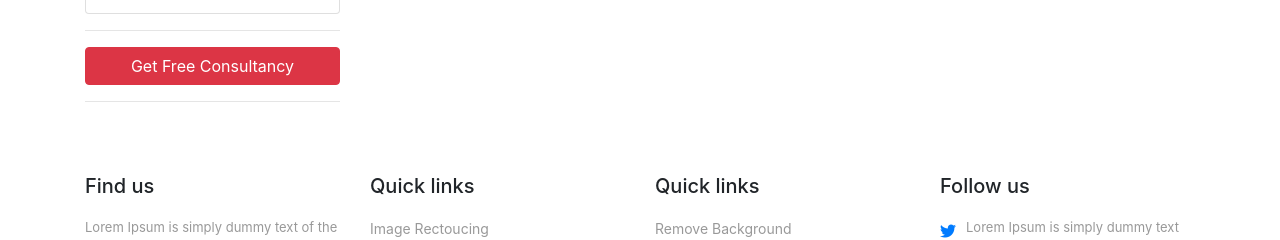
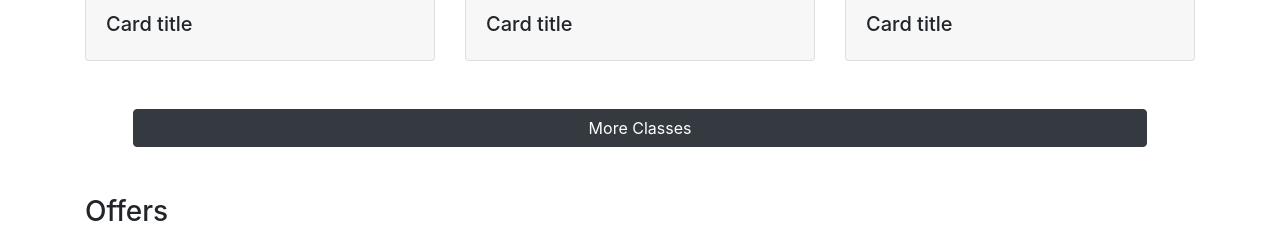
Before and after one commit to minajm/FlexClub, a PHP site: page /hassanProject/index2.php in a window 1280 px wide. Shown: the part 898-1138 px from the top of the page. Run offline with PHP 8.4, Linux system fonts and the light colour scheme; some libraries are stand-ins or nearby versions.

Commit message:
main class body

```diff
--- a/css/style.css
+++ b/css/style.css
@@ -12,8 +12,22 @@
     height: 450px;
 }
 
+/* change the tex decoration  in carousel part */
+.carousel-tel{
+    text-decoration: none;
+    color: white;
+}
 
-
+.carousel-tel:hover{
+    color: #CCCCCC;
+    text-decoration: none;
+    font-weight: bold;
+}
+.carousel-tel:active{
+    color: #999999;
+    text-decoration: none;
+    font-weight: bold;
+}
 /**********************media query***************/
 /*
   ##Device = Desktops
@@ -202,6 +216,7 @@
     height:50px;
 }
 
+
 /*footer*/
 
 .col_white_amrc { color:#212529;}
--- a/header.php
+++ b/header.php
@@ -107,7 +107,7 @@ include_once('connect.php');
                 } else {
                     echo '
                             <li class="nav-item">
-                                <a class="nav-link" href="./login.php">Login</a>
+                                <a class="nav-link" href="./login.php" >Login</a>
                             </li>
                         ';
                 }
--- a/index2.php
+++ b/index2.php
@@ -23,13 +23,13 @@ include_once('header.php');
                     <!-- Add elements inside <div class="carousel-caption"> within each <div class="carousel-item"> to create a caption for each slide -->
                     <div class="carousel-caption">
                         <h1>Flex Club</h1>
-                        <a href="tel:+353-061-4486165" class=" m-2">
+                        <a href="tel:+353-061-4486165" class="carousel-tel m-2">
                             <h3>
                                 Tel:0614486165
                             </h3>
                         </a>
                         <h2>Dublin city center</h2>
-                        <a class="btn btn-light m-4 h3" href="./registration.php" role="button">Join Know</a>
+                        <a class="btn btn-dark m-4 h3" href="./registration.php" role="button">Join Know</a>
                     </div>
                 </div>
                 <!-- the same as above -->
@@ -37,7 +37,7 @@ include_once('header.php');
                     <img src="./image/cathy-pham-3jAN9InapQI-unsplash.jpg" alt="2">
                     <div class="carousel-caption">
                         <h1>Flex Club</h1>
-                        <a href="tel:+353-061-4486165" class=" m-2">
+                        <a href="tel:+353-061-4486165" class="carousel-tel m-2">
                             <h3>
                                 Tel:0614486165
                             </h3>
@@ -51,7 +51,7 @@ include_once('header.php');
                     <img src="./image/geert-pieters-0Z-r591z3DI-unsplash.jpg" alt="3">
                     <div class="carousel-caption">
                         <h1>Flex Club</h1>
-                        <a href="tel:+353-061-4486165" class=" m-2">
+                        <a href="tel:+353-061-4486165" class="carousel-tel m-2">
                             <h3>
                                 Tel:0614486165
                             </h3>
@@ -72,52 +72,100 @@ include_once('header.php');
                 <span class="carousel-control-next-icon"></span>
             </a>
         </div>
-        <div class="row">
-
-            <div class="col-md-3">
-                <h5 class="text-center">Login Member</h5>
-                <!-- Login Form -->
-                <form method="post" action="login.php">
-
-                    <div class="form-group">
-                        <input type="email" id="user-email" class="form-control" name="user_email"
-                               placeholder="Email">
-                    </div>
-                    <div class="form-group">
-                        <input type="password" id="user-password" class="form-control" name="user_password"
-                               placeholder="Password">
+        <p class="h3 mt-4 mb-4">
+            New Classes
+        </p>
+        <div class="card-deck">
+            <div class="card">
+                <img class="card-img-top" src="..." alt="Card image cap">
+                <div class="card-footer">
+                    <h5 class="card-title">Card title</h5>
                 </div>
 
-                    <div class="form-group">
-                        <button type="submit" class="btn btn-primary btn-block">Login</button>
             </div>
-                </form>
+            <div class="card">
+                <img class="card-img-top" src="..." alt="Card image cap">
+                <div class="card-footer">
+                    <h5 class="card-title">Card title</h5>
+                </div>
 
-                <hr>
+            </div>
             <div class="card">
+                <img class="card-img-top" src="..." alt="Card image cap">
+                <div class="card-footer">
+                    <h5 class="card-title">Card title</h5>
+                </div>
+            </div>
+        </div>
+        <a class="btn btn-dark m-5 h3 d-flex justify-content-center" href="./class.php" role="button">More Classes</a>
+
+        <p class="h3 mt-4 mb-4">
+            Offers
+        </p>
+        <div class="card mb-3" style="max-width: 1000px;">
+            <div class="row no-gutters">
+                <div class="col-md-4">
+                    <img src="..." class="card-img" alt="...">
+                </div>
+                <div class="col-md-8">
                     <div class="card-body">
-
-                        <div class="btn btn-primary">
-                            <i class="fab fa-facebook-f"> </i>
-                            <a href="#" class="colorAHrefWhite">Connect with Facebook</a>
+                        <h5 class="card-title">Card title</h5>
+                        <p class="card-text">This is a wider card with supporting text below as a natural lead-in to additional content. This content is a little bit longer.</p>
+                        <p class="card-text"><small class="text-muted">Last updated 3 mins ago</small></p>
                     </div>
-                        <hr>
-                        <div class="btn btn-primary">
-                            <i class="fab fa-twitter"> </i>
-                            <a href="#" class="colorAHrefWhite">Connect with Twitter</a>
+                </div>
+            </div>
+        </div>
+        <div class="card mb-3" style="max-width: 1000px;">
+            <div class="row no-gutters">
+                <div class="col-md-4">
+                    <img src="..." class="card-img" alt="...">
+                </div>
+                <div class="col-md-8">
+                    <div class="card-body">
+                        <h5 class="card-title">Card title</h5>
+                        <p class="card-text">This is a wider card with supporting text below as a natural lead-in to additional content. This content is a little bit longer.</p>
+                        <p class="card-text"><small class="text-muted">Last updated 3 mins ago</small></p>
+                    </div>
                 </div>
             </div>
         </div>
 
-                <hr>
-                <div class="mt-2">
-                    <a href="" class="btn btn-danger btn-block">Get Free Consultancy</a>
+        <p class="h3 mt-4 mb-4">
+            Events
+        </p>
+        <div class="card mb-3" style="max-width: 1000px;">
+            <div class="row no-gutters">
+                <div class="col-md-4">
+                    <img src="..." class="card-img" alt="...">
                 </div>
-                <!--                        <h5 class="card-title" style="text-align: center;">Get Free Consultancy</h5>-->
-                <hr>
-
+                <div class="col-md-8">
+                    <div class="card-body">
+                        <h5 class="card-title">Card title</h5>
+                        <p class="card-text">This is a wider card with supporting text below as a natural lead-in to additional content. This content is a little bit longer.</p>
+                        <p class="card-text"><small class="text-muted">Last updated 3 mins ago</small></p>
                     </div>
                 </div>
+            </div>
+        </div>
+        <div class="card mb-3" style="max-width: 1000px;">
+            <div class="row no-gutters">
+                <div class="col-md-4">
+                    <img src="..." class="card-img" alt="...">
+                </div>
+                <div class="col-md-8">
+                    <div class="card-body">
+                        <h5 class="card-title">Card title</h5>
+                        <p class="card-text">This is a wider card with supporting text below as a natural lead-in to additional content. This content is a little bit longer.</p>
+                        <p class="card-text"><small class="text-muted">Last updated 3 mins ago</small></p>
+                    </div>
+                </div>
+            </div>
+        </div>
+        <a class="btn btn-dark m-5 h3 d-flex justify-content-center " href="./class.php" role="button">Join Now</a>
+
+
+
     </div>
 <?php
 include_once('footer.php');
```
Lines whose indentation alone changed are shown as unchanged.
